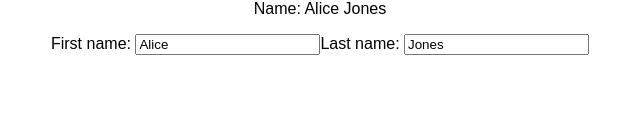
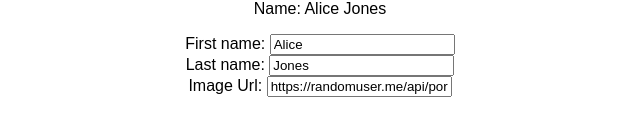
Before and after one commit to isnology/ca-react-linkedin-profile-editor, a React (Create React App) app: page / in a window 1280 px wide. Shown: the part 400-536 px from the top of the page, without its empty margins (320-960 px from the left). Built offline with nearby package versions, Linux system fonts and the light colour scheme.

Commit message:
add editable profile URL

```diff
--- a/src/App.js
+++ b/src/App.js
@@ -39,6 +39,7 @@ class App extends Component {
             }
           />
         </label>
+        <div />
         <label>
           Last name:
           {' '}
@@ -49,6 +50,17 @@ class App extends Component {
             }
           />
         </label>
+        <div />
+        <label>
+          Image Url:
+          {' '}
+          <input type="text" value={ user.profileImage }
+            onChange={ (event) => {
+                this.onChangeName(event.target.value, 'profileImage')
+              }
+            }
+          />
+        </label>
       </div>
     );
   }
```
